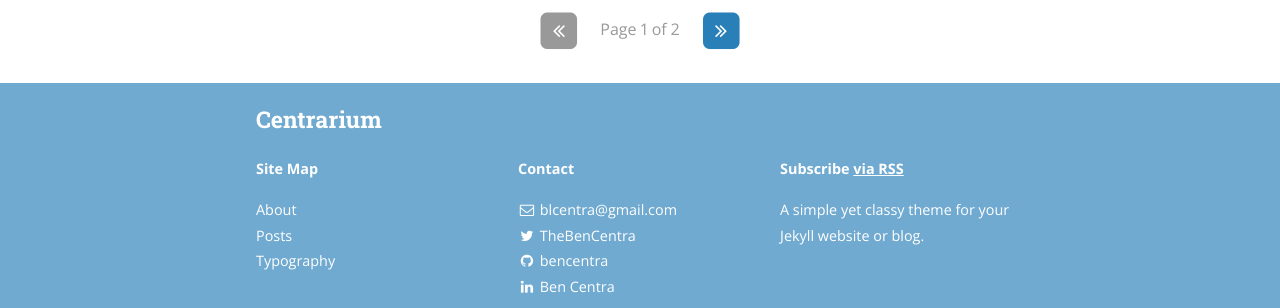
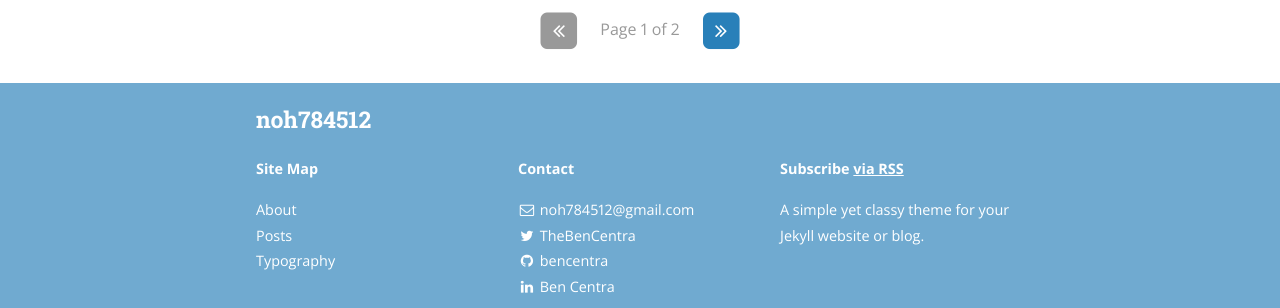
Before and after one commit to noh784512/noh784512.github.io, a Jekyll site: the page built from index.html, in a window 1280 px wide and 900 px high, scrolled down 1301 px. Shown: the part 568-876 px from the top of the window. Built offline with Jekyll 4.4.1, drawn with Linux system fonts in a browser that asks for light colours; nearby versions of some CDN libraries; the list of posts is cut into pages by our own code.

Commit message:
Update _config.yml

```diff
--- a/_config.yml
+++ b/_config.yml
@@ -9,17 +9,17 @@ exclude:
   - "/vendor/"
 
 # Site settings
-title: Centrarium
+title: noh784512
 subtitle: "A simple yet classy theme for your Jekyll website or blog"
-email: blcentra@gmail.com
-name: Ben Centra
+email: noh784512@gmail.com
+name: hyunwoo
 description: >
   A simple yet classy theme for your Jekyll website or blog.
 # Base URL of site (i.e. /blog). It should always start with a slash,
 # and never end with a slash. Set it to a blank value if hosting at the
 # root of your server.
-baseurl: "/centrarium" # the subpath of your site, e.g. /blog/
-url: "http://bencentra.github.io" # the base hostname & protocol for your site
+baseurl: "/noh784512" # the subpath of your site, e.g. /blog/
+url: "http://noh784512.github.io" # the base hostname & protocol for your site
 cover: "/assets/header_image.jpg"
 logo: "/assets/logo.png"
 
```
